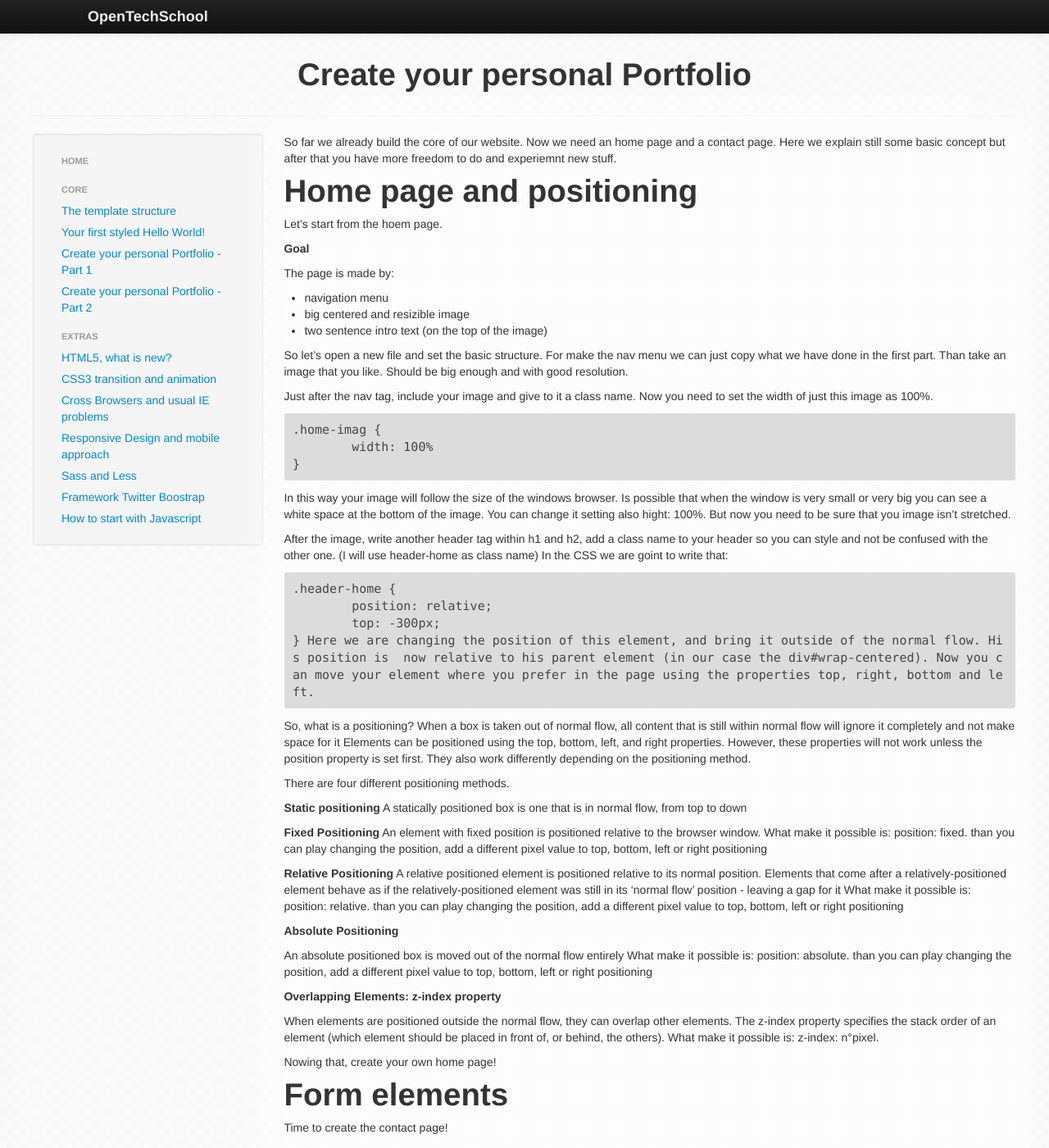
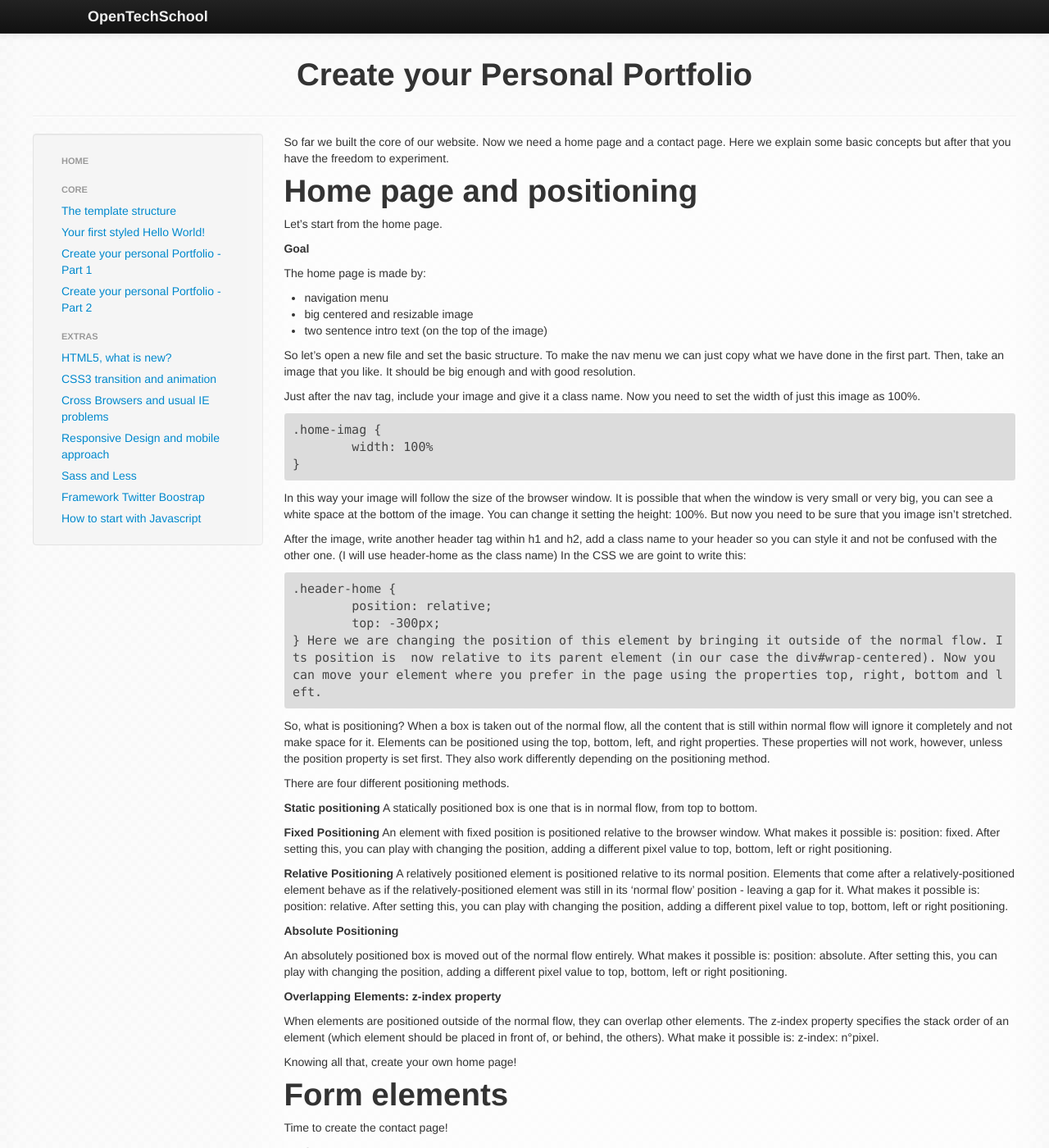
Before and after one commit to OpenTechSchool/html-css-beginners, a Jekyll site: the page built from core/portfolio-2.md, in a window 1280 px wide and 1400 px high. Shown: the whole window at 82% size. Built offline with Jekyll 4.4.1, drawn with Linux system fonts in a browser that asks for light colours; some web fonts are replaced; some of the changed text lies outside the part shown.

Commit message:
proofreading done for portfolio 2

```diff
--- a/core/portfolio-2.md
+++ b/core/portfolio-2.md
@@ -1,84 +1,83 @@
 ---
 
 layout: ots
-title: Create your personal Portfolio
+title: Create your Personal Portfolio
 
 ---
 
-So far we already build the core of our website. Now we need an home page and a contact page.
-Here we explain still some basic concept but after that you have more freedom to do and experiemnt
-new stuff.
+So far we built the core of our website. Now we need a home page and a contact page.
+Here we explain some basic concepts but after that you have the freedom to experiment.
 
 # Home page and positioning
-Let's start from the hoem page.
+Let's start from the home page.
 
 **Goal**
 
-The page is made by:
+The home page is made by:
 - navigation menu
-- big centered and resizible image
+- big centered and resizable image
 - two sentence intro text (on the top of the image)
 
 So let's open a new file and set the basic structure.
-For make the nav menu we can just copy what we have done in the first part.
-Than take an image that you like. Should be big enough and with good resolution.
+To make the nav menu we can just copy what we have done in the first part.
+Then, take an image that you like. It should be big enough and with good resolution.
 
-Just after the nav tag, include your image and give to it a class name.
+Just after the nav tag, include your image and give it a class name.
 Now you need to set the width of just this image as 100%.
 
 	.home-imag {
 		width: 100%
 	}
 
-In this way your image will follow the size of the windows browser.
-Is possible that when the window is very small or very big you can see a white space at the bottom of the image.
-You can change it setting also hight: 100%. But now you need to be sure that you image isn't stretched.
+In this way your image will follow the size of the browser window.
+It is possible that when the window is very small or very big, you can see a white space at the bottom of the image.
+You can change it setting the height: 100%. But now you need to be sure that you image isn't stretched.
 
-After the image, write another header tag within h1 and h2, add a class name to your header so you can style
-and not be confused with the other one. (I will use header-home as class name)
-In the CSS we are goint to write that:
+After the image, write another header tag within h1 and h2, add a class name to your header so you can style it
+and not be confused with the other one. (I will use header-home as the class name)
+In the CSS we are goint to write this:
 
 	.header-home {
 		position: relative;
 		top: -300px;
 	}
-Here we are changing the position of this element, and bring it outside of the normal flow. His position is
-now relative to his parent element (in our case the div#wrap-centered). Now you can move your element where
+Here we are changing the position of this element by bringing it outside of the normal flow. Its position is
+now relative to its parent element (in our case the div#wrap-centered). Now you can move your element where
 you prefer in the page using the properties top, right, bottom and left.
 
-So, what is a positioning?
-When a box is taken out of normal flow, all content that is still within normal flow will ignore it
-completely and not make space for it Elements can be positioned using the top, bottom, left, and right
-properties. However, these properties will not work unless the position property is set first. They also work
+So, what is positioning?
+When a box is taken out of the normal flow, all the content that is still within normal flow will ignore it
+completely and not make space for it. Elements can be positioned using the top, bottom, left, and right
+properties. These properties will not work, however, unless the position property is set first. They also work
 differently depending on the positioning method.
 
 There are four different positioning methods.
 
 **Static positioning**
-A statically positioned box is one that is in normal flow, from top to down
+A statically positioned box is one that is in normal flow, from top to bottom.
 
 **Fixed Positioning**
 An element with fixed position is positioned relative to the browser window.
-What make it possible is: position: fixed.
-than you can play changing the position, add a different pixel value to top, bottom, left or right positioning
+What makes it possible is: position: fixed.
+After setting this, you can play with changing the position, adding a different pixel value to top, bottom, left or right positioning.
 
 **Relative Positioning**
-A relative positioned element is positioned relative to its normal position. Elements that come after a relatively-positioned element behave as if the relatively-positioned element was still in its ‘normal flow’ position - leaving a gap for it
-What make it possible is: position: relative.
-than you can play changing the position, add a different pixel value to top, bottom, left or right positioning
+A relatively positioned element is positioned relative to its normal position. Elements that come after a relatively-positioned element behave as if the relatively-positioned element was still in its ‘normal flow’ position - leaving a gap for it.
+What makes it possible is: position: relative.
+After setting this, you can play with changing the position, adding a different pixel value to top, bottom, left or right positioning.
 
 **Absolute Positioning**
 
-An absolute positioned box is moved out of the normal flow entirely
-What make it possible is: position: absolute.
-than you can play changing the position, add a different pixel value to top, bottom, left or right positioning
+An absolutely positioned box is moved out of the normal flow entirely.
+What makes it possible is: position: absolute.
+After setting this, you can play with changing the position, adding a different pixel value to top, bottom, left or right positioning.
 
 **Overlapping Elements: z-index property**
 
-When elements are positioned outside the normal flow, they can overlap other elements. The z-index property specifies the stack order of an element (which element should be placed in front of, or behind, the others).
+When elements are positioned outside of the normal flow, they can overlap other elements. The z-index property specifies the stack order of an element (which element should be placed in front of, or behind, the others).
 What make it possible is: z-index: n°pixel.
 
-Nowing that, create your own home page!
+Knowing all that, create your own home page!
 
 # Form elements
 Time to create the contact page!
@@ -90,9 +89,9 @@ Create a page with:
 - contact form as main content
 - footer
 
-Contact form is made by Name, surname, gender, age, email, comment field, agree button and send button.
+Your contact form will have the following fields: name, surname, gender, age, email, comment field, agree button and send button.
 
-Has we already did before let's open a new page, copy all the structure and the nav menu and the footer from
+As we already did before, let's open a new page, copy all the structure, the nav menu, and the footer from
 part 1.
 
 (FORM ELEMENTS)
@@ -100,17 +99,17 @@ part 1.
 # a tag
 
 Good! Our portfolio is almost ready.
-Now we need just one thing to do. Link all your pages togheter.
-For do that there is a special tag. a tag (anchor).
-Taking nav menu, we need to had a tag to our li elements:
+Now we need just one more thing: to link all your pages together.
+To do that there is a special tag: a tag (anchor).
+In our nav menu, we need to add an a tag to our li elements:
 
 	<li><a href="home.HTML" >Home |</a> </li>
 
 The most important attribute of the < a > element is the href attribute, which indicates the link’s destination.
-link's destination is the name and the extencion which you gave to your other pages. Be careful to type it right.
-If the page that you are going to link is not in the same root, you need to specify in which folder it can be
+Your link's destination is the name and the extension to which you gave your other pages. Be careful to type it right.
+If the page to which you are going to link is not in the same root, you need to specify in which folder it can be
 found.
-For example if i have the contact page in a contact folder i write:
+For example, if i have the contact page in a contact folder I write:
 
 	<li><a href="contact/contact.HTML"> Contact </a> </li>
 
@@ -121,10 +120,10 @@ By default the a tag is styled like this:
 - A visited link is underlined and purple
 - An active link is underlined and red
 
-You can change the style and the color selecting the a tag.
+You can change the style and the color by selecting the a tag.
 
 ** :hover**
-For getting the nice effect when the mouse move over a link and it change color you need to use the :hover selector.
+To get the nice effect of changing the color of a link when the mouse moves over it, you need to use the :hover selector.
 
 	a:hover {
 		color: red;
```
Also changed, not shown: core/README.md (+1 -1 lines).
